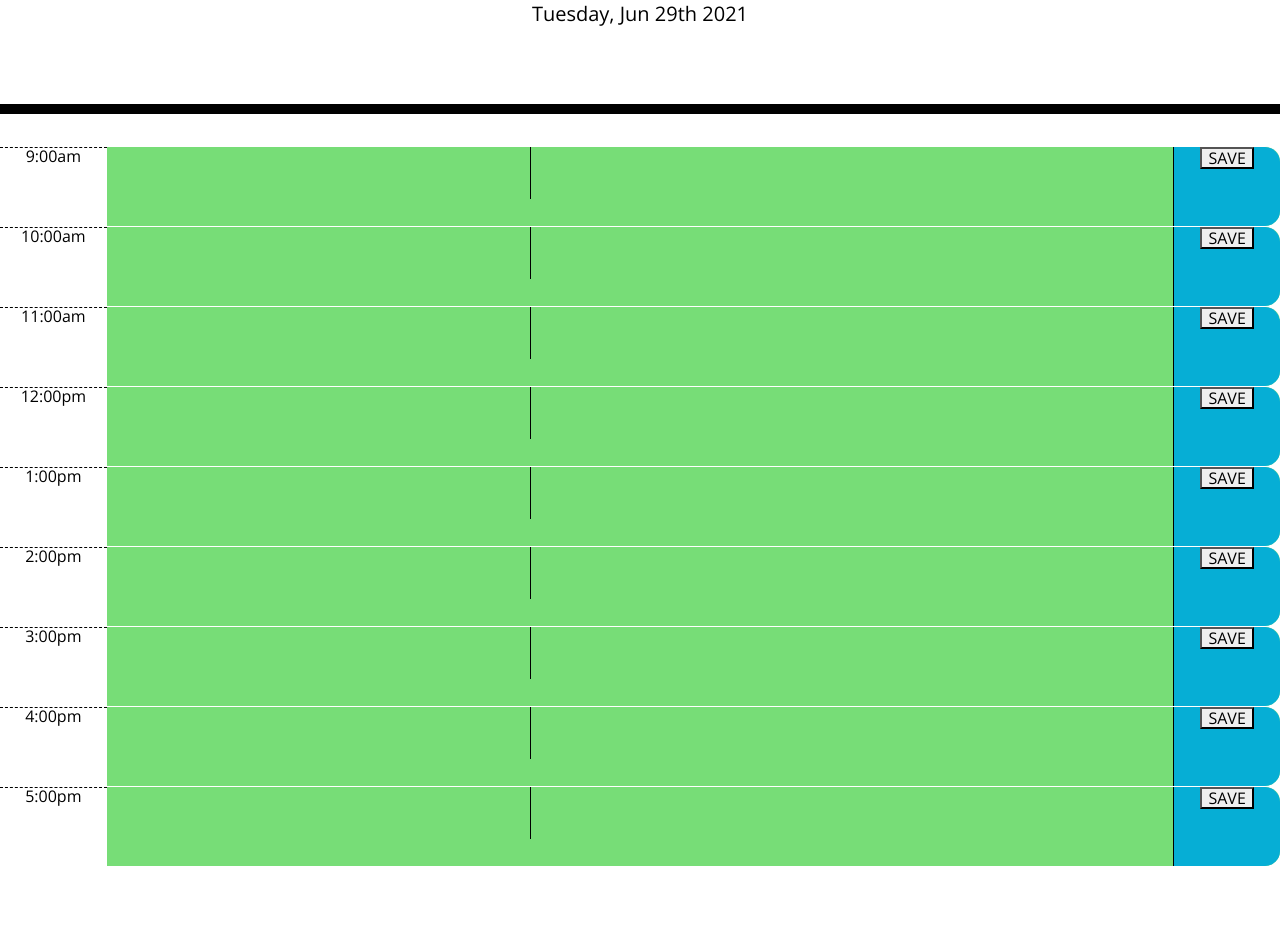
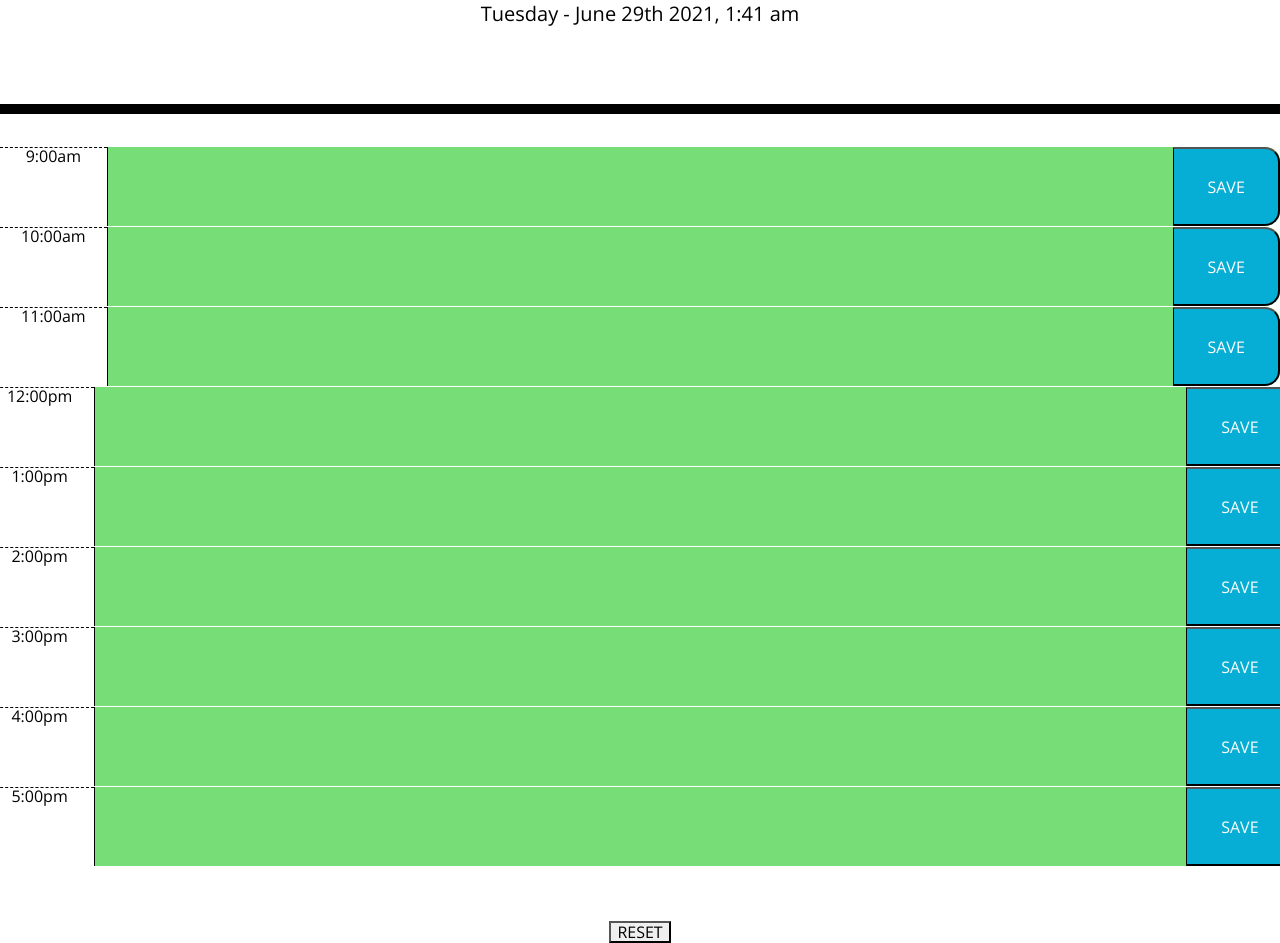
Before and after one commit to RSANDERS2/rsanders2.github.io-scheduler, a plain HTML site: page index.html in a window 1280 px wide. Shown: the part 190-1133 px from the top of the page. Before the commit the page ends 1056 px from the top, so only its background shows below. Drawn offline with nearby package versions, Linux system fonts and the light colour scheme.

Commit message:
created functions for each timeblock so info is stored locally

```diff
--- a/index.html
+++ b/index.html
@@ -27,6 +27,7 @@
       <h1 class="display-3">Work Day Scheduler</h1>
       <p class="lead">A simple calendar app for scheduling your work day</p>
       <p id="currentDay" class="lead"></p>
+
     </header>
 
     <div class="container-fluid">
@@ -35,9 +36,9 @@
 
         <div class="col-lg-1 hour">9:00am</div>
 
-        <div class="textarea col-lg-10"><textarea class="textarea" id="9-text"></textarea></div>
+        <textarea class="description col-lg-10" id="task9am" type="text" value=""></textarea>
 
-        <div class="col-lg-1 saveBtn"><button onclick="saveText(9)">SAVE</button></div>
+        <button id="btn9" class="saveBtn col-lg-1" type="button">SAVE</button>
 
       </div>
 
@@ -45,9 +46,9 @@
 
         <div class="col-lg-1 hour">10:00am</div>
 
-        <div class="textarea col-lg-10"><textarea class="textarea" id="10-text"></textarea></div>
+        <textarea class="description col-lg-10" id="task10am" type="text" value=""></textarea>
 
-        <div class="col-lg-1 saveBtn"><button onclick="saveText(10)">SAVE</button></div>
+        <button id="btn10" class="saveBtn col-lg-1" type="button">SAVE</button>
 
       </div>
 
@@ -55,9 +56,9 @@
 
         <div class="col-lg-1 hour">11:00am</div>
 
-        <div class="textarea col-lg-10"><textarea class="textarea" id="11-text"></textarea></div>
+        <textarea class="description col-lg-10" id="task11am" type="text" value=""></textarea>
 
-        <div class="col-lg-1 saveBtn"><button onclick="saveText(11)">SAVE</button></div>
+        <button id="btn11" class="saveBtn col-lg-1" type="button">SAVE</button></div>
 
       </div>
 
@@ -65,9 +66,9 @@
 
         <div class="col-lg-1 hour">12:00pm</div>
 
-        <div class="textarea col-lg-10"><textarea class="textarea" id="12-text"></textarea></div>
+        <textarea class="description col-lg-10" id="task12pm" type="text" value=""></textarea>
 
-        <div class="col-lg-1 saveBtn"><button onclick="saveText(12)">SAVE</button></div>
+        <button id="btn12" class="saveBtn col-lg-1" type="button">SAVE</button>
 
       </div>
 
@@ -75,9 +76,9 @@
 
         <div class="col-lg-1 hour">1:00pm</div>
 
-        <div class="textarea col-lg-10"><textarea class="textarea" id="13-text"></textarea></div>
+        <textarea class="description col-lg-10" id="task13pm" type="text" value=""></textarea>
 
-        <div class="col-lg-1 saveBtn"><button onclick="saveText(13)">SAVE</button></div>
+        <button id="btn13" class="saveBtn col-lg-1" type="button">SAVE</button>
 
       </div>
 
@@ -85,9 +86,9 @@
 
         <div class="col-lg-1 hour">2:00pm</div>
 
-        <div class="textarea col-lg-10"><textarea class="textarea" id="14-text"></textarea></div>
+        <textarea class="description col-lg-10" id="task14pm" type="text" value=""></textarea>
 
-        <div class="col-lg-1 saveBtn"><button onclick="saveText(14)">SAVE</button></div>
+        <button id="btn14" class="saveBtn col-lg-1" type="button">SAVE</button>
 
       </div>
 
@@ -95,9 +96,9 @@
 
         <div class="col-lg-1 hour">3:00pm</div>
 
-        <div class="textarea col-lg-10"><textarea class="textarea" id="15-text"></textarea></div>
+        <textarea class="description col-lg-10" id="task15pm" type="text" value=""></textarea>
 
-        <div class="col-lg-1 saveBtn"><button onclick="saveText(15)">SAVE</button></div>
+        <button id="btn15" class="saveBtn col-lg-1" type="button">SAVE</button>
 
       </div>
 
@@ -105,9 +106,9 @@
 
         <div class="col-lg-1 hour">4:00pm</div>
 
-        <div class="textarea col-lg-10"><textarea class="textarea" id="16-text"></textarea></div>
+        <textarea class="description col-lg-10" id="task16pm" type="text" value=""></textarea>
 
-        <div class="col-lg-1 saveBtn"><button onclick="saveText(16)">SAVE</button></div>
+        <button id="btn16" class="saveBtn col-lg-1" type="button">SAVE</button>
 
       </div>
 
@@ -115,12 +116,14 @@
 
         <div class="col-lg-1 hour">5:00pm</div>
 
-        <div class="textarea col-lg-10"><textarea class="textarea" id="17-text"></textarea></div>
+        <textarea class="description col-lg-10" id="task17pm" type="text" value=""></textarea>
 
-        <div class="col-lg-1 saveBtn"><button onclick="saveText(17)">SAVE</button></div>
+        <button id="btn17" class="saveBtn col-lg-1" type="button">SAVE</button>
 
       </div>
-
+      <div class="resetBtn">
+      <button id="clearAll" type="button" >RESET</button>
+      </div>
     </div>
     <script src="https://cdnjs.cloudflare.com/ajax/libs/jquery/3.2.1/jquery.min.js"></script>
     <script src="https://cdnjs.cloudflare.com/ajax/libs/moment.js/2.24.0/moment.min.js"></script>
--- a/script.js
+++ b/script.js
@@ -1,40 +1,202 @@
 $(document).ready(function(){
 //display the day
-var todayDate = moment().format('dddd, MMM Do YYYY');
-$("#currentDay").text(todayDate);
-
-//save information to local storage
-$('.saveBtn').on('click', function() {
-
-})
-
-//get information from local storage
-
+var currentDay = moment().format("dddd - MMMM Do YYYY, h:m a");
+$("#currentDay").text(currentDay);
 
 //time indicator based on color (past,present,future)
 function timeIndicator() {
     var currentTime = moment().hour();
 
-    $('.time-block').each(function (){
-        var hourBlock = parseInt($(this).attr('id').split('block'[1]));
+    $(".time-block").each(function (){
+        var hourBlock = parseInt($(this).attr("id").split("block"[1]));
 
         if (hourBlock < currentTime) {
-            $(this).addClass('past');
-            $(this).removeClass('present');
-            $(this).removeClass('future');
+            $(this).addClass("past");
+            $(this).removeClass("present");
+            $(this).removeClass("future");
         }
         else if (hourBlock === currentTime) {
-            $(this).removeClass('past');
-            $(this).addClass('present');
-            $(this).removeClass('future');
+            $(this).removeClass("past");
+            $(this).addClass("present");
+            $(this).removeClass("future");
         }
         else {
-            $(this).removeClass('past');
-            $(this).removeClass('present');
-            $(this).addClass('future');
+            $(this).removeClass("past");
+            $(this).removeClass("present");
+            $(this).addClass("future");
         }
     })
 }
 timeIndicator();
 
+//seperate function for each time block
+//click function saves description to local storage
+//after refresh, info remains on the page
+
+function block9() {
+    var input9 = document.querySelector("#task9am");
+    var output9 = document.querySelector("#task9am");
+    var save9 = document.querySelector("#btn9");
+
+    save9.addEventListener("click", storeOutput9);
+
+    output9.textContent = localStorage.getItem("content9");
+    input9.value = localStorage.getItem("content9");
+
+    function storeOutput9() {
+        localStorage.setItem("content9", input9.value);
+        output9.textContent = input9.value;
+    }
+}
+block9();
+
+function block10() {
+    var input10 = document.querySelector("#task10am");
+    var output10 = document.querySelector("#task10am");
+    var save10 = document.querySelector("#btn10");
+
+    save10.addEventListener("click", storeOutput10);
+
+    output10.textContent = localStorage.getItem("content10");
+    input10.value = localStorage.getItem("content10");
+
+    function storeOutput10() {
+        localStorage.setItem("content10", input10.value);
+        output10.textContent = input10.value;
+    }
+}
+block10();
+
+function block11() {
+    var input11 = document.querySelector("#task11am");
+    var output11 = document.querySelector("#task11am");
+    var save11 = document.querySelector("#btn11");
+
+    save11.addEventListener("click", storeOutput11);
+
+    output11.textContent = localStorage.getItem("content11");
+    input11.value = localStorage.getItem("content11");
+
+    function storeOutput11() {
+        localStorage.setItem("content11", input11.value);
+        output11.textContent = input11.value;
+    }
+}
+block11();
+
+function block12() {
+    var input12 = document.querySelector("#task12pm");
+    var output12 = document.querySelector("#task12pm");
+    var save12 = document.querySelector("#btn12");
+
+    save12.addEventListener("click", storeOutput12);
+
+    output12.textContent = localStorage.getItem("content12");
+    input12.value = localStorage.getItem("content12");
+
+    function storeOutput12() {
+        localStorage.setItem("content12", input12.value);
+        output12.textContent = input12.value;
+    }
+}
+block12();
+
+function block13() {
+    var input13 = document.querySelector("#task13pm");
+    var output13 = document.querySelector("#task13pm");
+    var save13 = document.querySelector("#btn13");
+
+    save13.addEventListener("click", storeOutput13);
+
+    output13.textContent = localStorage.getItem("content13");
+    input13.value = localStorage.getItem("content13");
+
+    function storeOutput13() {
+        localStorage.setItem("content13", input13.value);
+        output13.textContent = input13.value;
+    }
+}
+block13();
+
+function block14() {
+    var input14 = document.querySelector("#task14pm");
+    var output14 = document.querySelector("#task14pm");
+    var save14 = document.querySelector("#btn14");
+
+    save14.addEventListener("click", storeOutput14);
+
+    output14.textContent = localStorage.getItem("content14");
+    input14.value = localStorage.getItem("content14");
+
+    function storeOutput14() {
+        localStorage.setItem("content14", input14.value);
+        output14.textContent = input14.value;
+    }
+}
+block14();
+
+function block15() {
+    var input15 = document.querySelector("#task15pm");
+    var output15 = document.querySelector("#task15pm");
+    var save15 = document.querySelector("#btn15");
+
+    save15.addEventListener("click", storeOutput15);
+
+    output15.textContent = localStorage.getItem("content15");
+    input15.value = localStorage.getItem("content15");
+
+    function storeOutput15() {
+        localStorage.setItem("content15", input15.value);
+        output15.textContent = input15.value;
+    }
+}
+block15();
+
+function block16() {
+    var input16 = document.querySelector("#task16pm");
+    var output16 = document.querySelector("#task16pm");
+    var save16 = document.querySelector("#btn16");
+
+    save16.addEventListener("click", storeOutput16);
+
+    output16.textContent = localStorage.getItem("content16");
+    input16.value = localStorage.getItem("content16");
+
+    function storeOutput16() {
+        localStorage.setItem("content16", input16.value);
+        output16.textContent = input16.value;
+    }
+}
+block16();
+
+function block17() {
+    var input17 = document.querySelector("#task17pm");
+    var output17 = document.querySelector("#task17pm");
+    var save17 = document.querySelector("#btn17");
+
+    save17.addEventListener("click", storeOutput17);
+
+    output17.textContent = localStorage.getItem("content17");
+    input17.value = localStorage.getItem("content17");
+
+    function storeOutput17() {
+        localStorage.setItem("content17", input17.value);
+        output17.textContent = input17.value;
+    }
+}
+block17();
+
+$("#clearAll").on("click", function() {
+localStorage.clear();
+block9();
+block10();
+block11();
+block12();
+block13();
+block14();
+block15();
+block16();
+block17();
+})
+
 });
--- a/style.css
+++ b/style.css
@@ -68,4 +68,10 @@ textarea {
 .saveBtn i:hover {
   font-size: 20px;
   transition: all 0.3s ease-in-out;
+
 }
+/* additional css for reset */
+.resetBtn {
+  text-align: center;
+  margin-top: 55px;
+}
```
